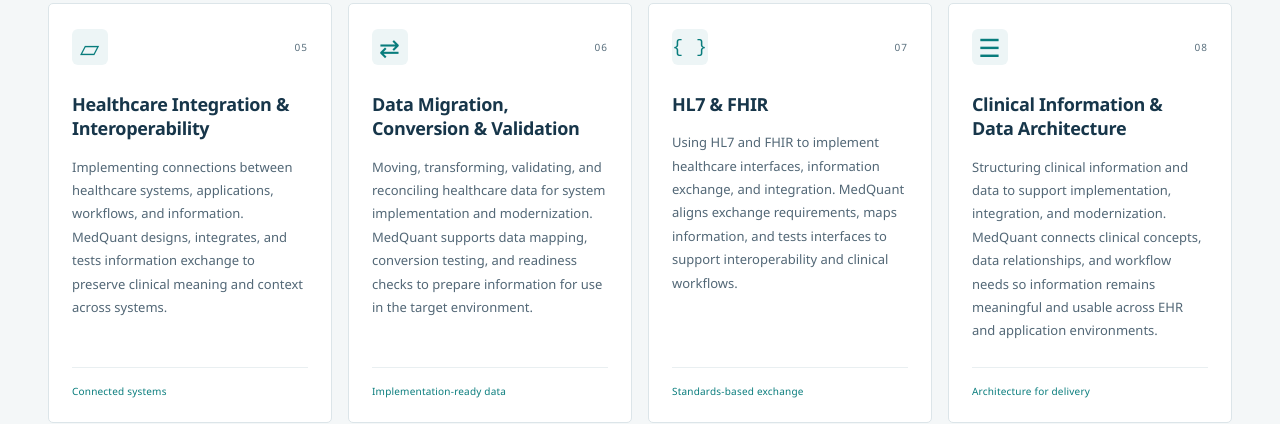
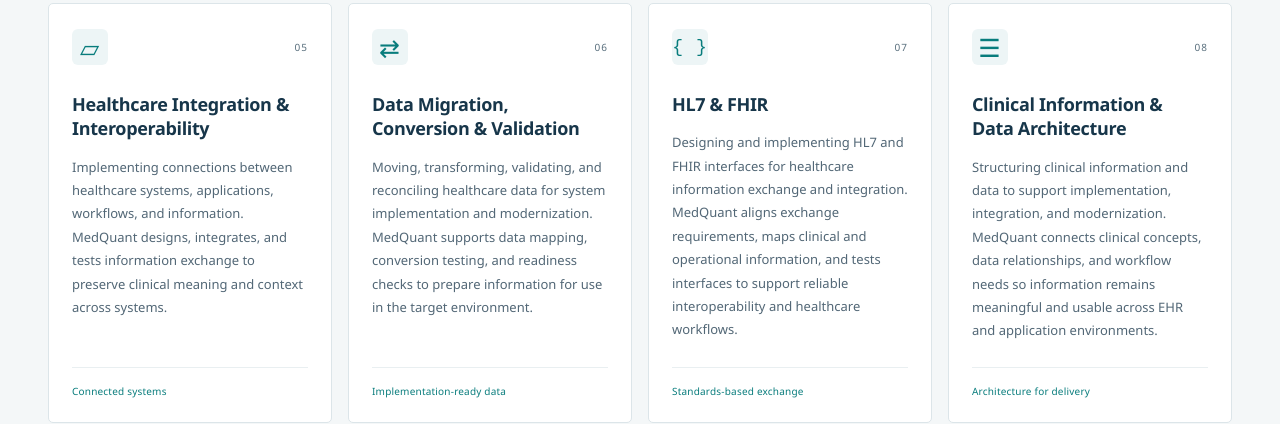
Before and after one commit to REESEDEV/MedQuant-Website, a plain HTML site: page index.html in a window 1280 px wide. Shown: the part 2879-3303 px from the top of the page. Drawn offline with Linux system fonts and the light colour scheme.

Commit message:
Update HL7 and FHIR card description
Co-authored-by: copilot-swe-agent[bot] <198982749+Copilot@users.noreply.github.com>

```diff
--- a/index.html
+++ b/index.html
@@ -126,7 +126,7 @@
             <article class="capability-card">
               <div class="card-top"><span class="card-symbol symbol-code" aria-hidden="true">{ }</span><span>07</span></div>
               <h3>HL7 &amp; FHIR</h3>
-              <p>Using HL7 and FHIR to implement healthcare interfaces, information exchange, and integration. MedQuant aligns exchange requirements, maps information, and tests interfaces to support interoperability and clinical workflows.</p>
+              <p>Designing and implementing HL7 and FHIR interfaces for healthcare information exchange and integration. MedQuant aligns exchange requirements, maps clinical and operational information, and tests interfaces to support reliable interoperability and healthcare workflows.</p>
               <span class="card-tag">Standards-based exchange</span>
             </article>
             <article class="capability-card">
```
